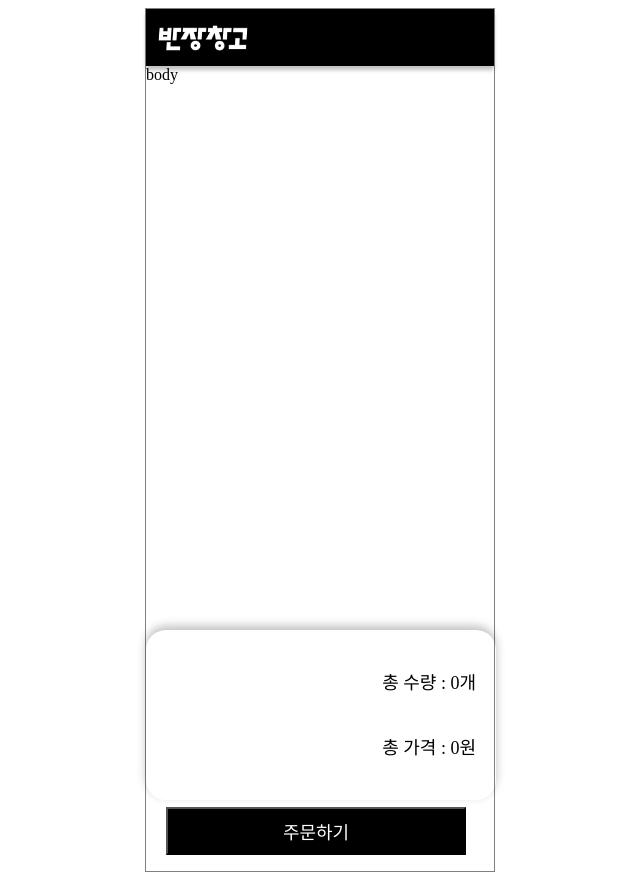
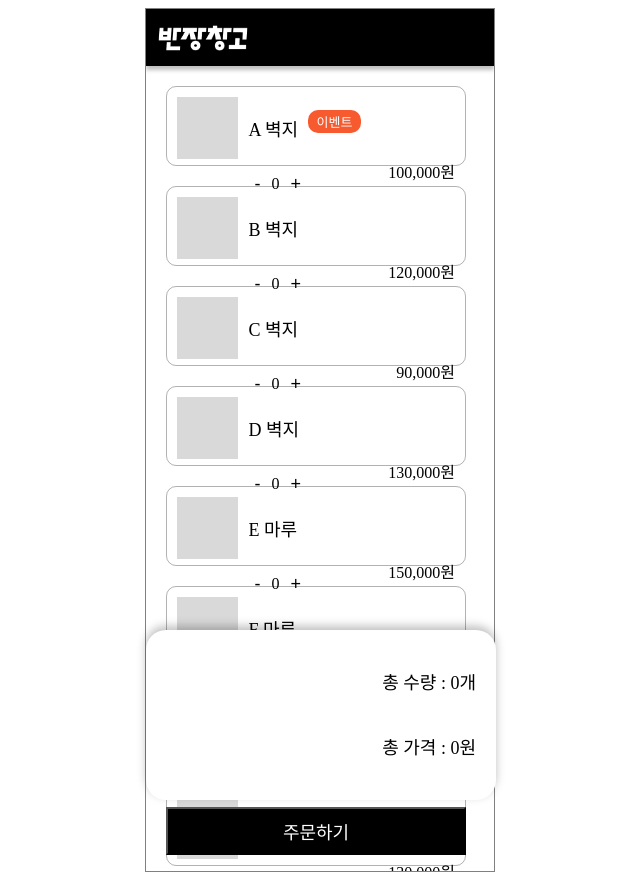
Before and after one commit to tjdzms123/order-coding-test, a React (Create React App) app: page /order in a window 1280 px wide. Shown: the whole page, without its empty margins (320-960 px from the left). Built offline with nearby package versions, Linux system fonts and the light colour scheme; data requests are answered from the project's data file.

Commit message:
ui 작성 완료 order 페이지 기능 작성 중

```diff
--- a/src/components/OrderBody.jsx
+++ b/src/components/OrderBody.jsx
@@ -1,7 +1,48 @@
 import React from 'react';
+import { useSelector } from 'react-redux';
+import {
+  StCount,
+  StCountBtn,
+  StEvent,
+  StImgbox,
+  StInforbox,
+  StListName,
+  StNumber,
+  StOrderBox,
+  StOrderList,
+} from '../styles/OrderBody.styled';
 
 function OrderBody() {
-  return <div>body</div>;
+  const lists = useSelector(state => state.listSlice.lists);
+  const newLists = lists.map(e => ({ ...e, count: 0 }));
+  console.log(newLists);
+  return (
+    <StOrderBox>
+      {lists.map(list => {
+        return (
+          <StOrderList key={list.id}>
+            <StImgbox></StImgbox>
+            <StInforbox>
+              <StListName>
+                <p>{list.name}</p>
+                {list.event === 1 ? <StEvent>이벤트</StEvent> : null}
+              </StListName>
+              <StNumber>
+                <StCount>
+                  <StCountBtn>-</StCountBtn>
+                  <p>0</p>
+                  <StCountBtn>+</StCountBtn>
+                </StCount>
+                <div>
+                  <span>{list.price.toLocaleString()}원</span>
+                </div>
+              </StNumber>
+            </StInforbox>
+          </StOrderList>
+        );
+      })}
+    </StOrderBox>
+  );
 }
 
 export default OrderBody;
--- a/src/index.js
+++ b/src/index.js
@@ -2,12 +2,14 @@ import React from 'react';
 import ReactDOM from 'react-dom/client';
 import App from './App';
 import reportWebVitals from './reportWebVitals';
+import { Provider } from 'react-redux';
+import store from './redux/config/configStore';
 
 const root = ReactDOM.createRoot(document.getElementById('root'));
 root.render(
-  <React.StrictMode>
+  <Provider store={store}>
     <App />
-  </React.StrictMode>
+  </Provider>
 );
 
 // If you want to start measuring performance in your app, pass a function
--- a/src/pages/Order.jsx
+++ b/src/pages/Order.jsx
@@ -1,10 +1,16 @@
-import React from 'react';
+import React, { useEffect } from 'react';
 import OrderHeader from '../components/OrderHeader';
 import OrderFooter from '../components/OrderFooter';
 import OrderBody from '../components/OrderBody';
+import { useDispatch } from 'react-redux';
+import { __getLists } from '../redux/modules/listSlice';
 
 function Order() {
+  const dispatch = useDispatch();
 
+  useEffect(() => {
+    dispatch(__getLists());
+  });
 
   return (
     <>
--- a/src/redux/config/configStore.js
+++ b/src/redux/config/configStore.js
@@ -0,0 +1,10 @@
+import { configureStore } from '@reduxjs/toolkit';
+import listSlice from '../modules/listSlice';
+
+const store = configureStore({
+  reducer: {
+    listSlice,
+  },
+});
+
+export default store;
--- a/src/redux/modules/listSlice.js
+++ b/src/redux/modules/listSlice.js
@@ -0,0 +1,34 @@
+import { createAsyncThunk, createSlice } from '@reduxjs/toolkit';
+import axios from 'axios';
+
+const initialState = {
+  lists: [],
+  isLoading: false,
+  isError: false,
+  error: null,
+};
+
+export const __getLists = createAsyncThunk(
+  'getLists',
+  async (payload, thunkAPI) => {
+    try {
+      const response = await axios.get('http://localhost:3001/items');
+      return thunkAPI.fulfillWithValue(response.data);
+    } catch (error) {
+      return thunkAPI.rejectWithValue('error');
+    }
+  }
+);
+
+export const listSlice = createSlice({
+  name: 'lists',
+  initialState,
+  reducers: {},
+  extraReducers: builder => {
+    builder.addCase(__getLists.fulfilled, (state, action) => {
+      state.lists = action.payload;
+    });
+  },
+});
+
+export default listSlice.reducer;
--- a/src/shared/GlobalStyle.jsx
+++ b/src/shared/GlobalStyle.jsx
@@ -18,5 +18,6 @@ export const GlobalStyle = styled.createGlobalStyle`
     min-height: 100vh;
     margin: 0 auto;
     border: 1px solid gray;
+    overflow: hidden;
   }
 `;
--- /dev/null
+++ b/src/styles/OrderBody.styled.js
@@ -0,0 +1,68 @@
+import styled from 'styled-components';
+
+export const StOrderBox = styled.div`
+  display: flex;
+  flex-direction: column;
+  justify-content: center;
+  padding: 20px;
+  gap: 20px;
+  overflow: hidden;
+`;
+
+export const StOrderList = styled.div`
+  border: 1px solid #0000004d;
+  border-radius: 10px;
+  width: 300px;
+  height: 80px;
+  padding: 10px;
+  display: flex;
+  gap: 10px;
+  /* background: #f75a2f1a; */
+`;
+
+export const StImgbox = styled.div`
+  width: 62px;
+  height: 62px;
+  background-color: #d9d9d9;
+`;
+
+export const StInforbox = styled.div`
+  display: flex;
+  flex-direction: column;
+  justify-content: space-between;
+  width: 75%;
+`;
+
+export const StListName = styled.div`
+  display: flex;
+  gap: 10px;
+  font-size: 18px;
+`;
+
+export const StEvent = styled.p`
+  width: 53px;
+  height: 23px;
+  background-color: #f75a2f;
+  display: flex;
+  justify-content: center;
+  align-items: center;
+  border-radius: 10px;
+  font-size: 13px;
+  color: white;
+`;
+
+export const StNumber = styled.div`
+  display: flex;
+  justify-content: space-between;
+`;
+
+export const StCount = styled.div`
+  display: flex;
+  gap: 5px;
+`;
+
+export const StCountBtn = styled.button`
+  border: none;
+  background: none;
+  font-size: 18px;
+`;
--- a/src/styles/OrderFooter.styled.js
+++ b/src/styles/OrderFooter.styled.js
@@ -11,6 +11,8 @@ export const StFooterBox = styled.div`
   display: flex;
   flex-direction: column;
   gap: 30px;
+  z-index: 10;
+  background-color: #ffffff;
 `;
 
 export const StCountBox = styled.div`
```
